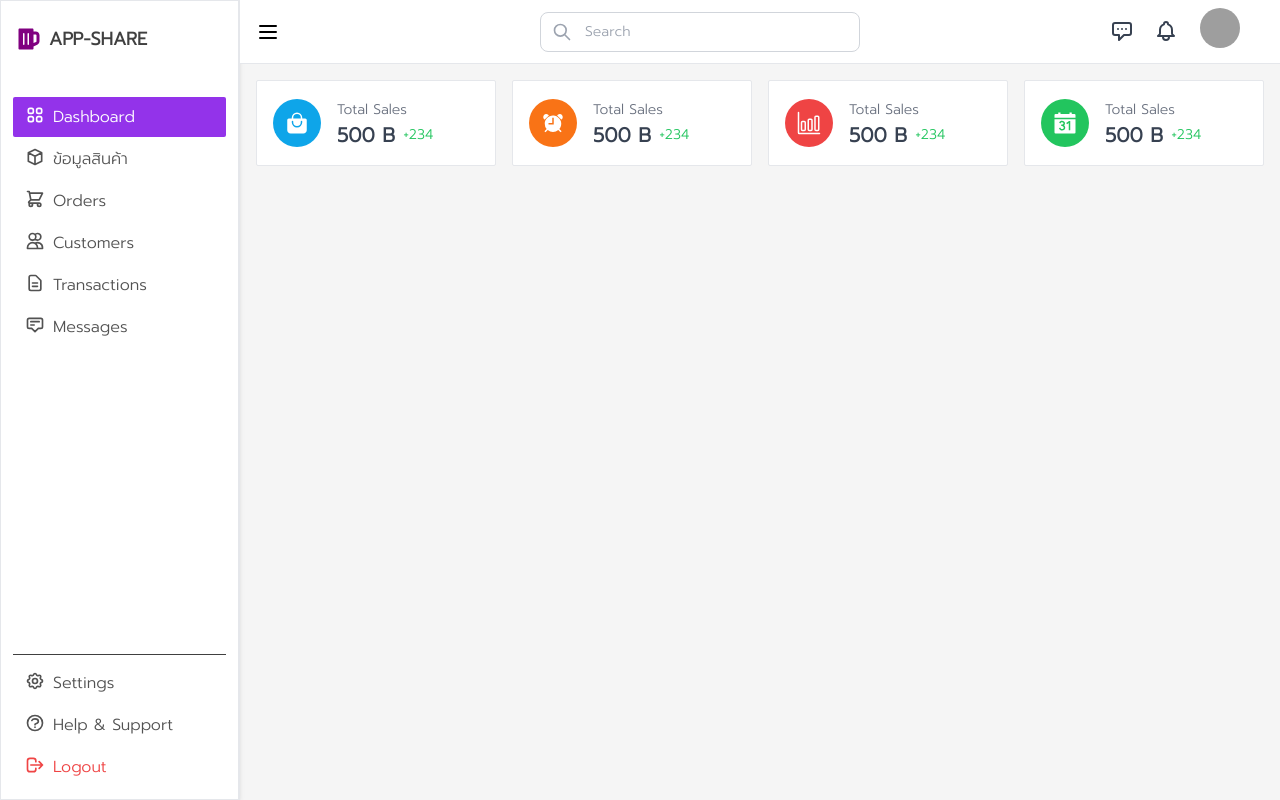
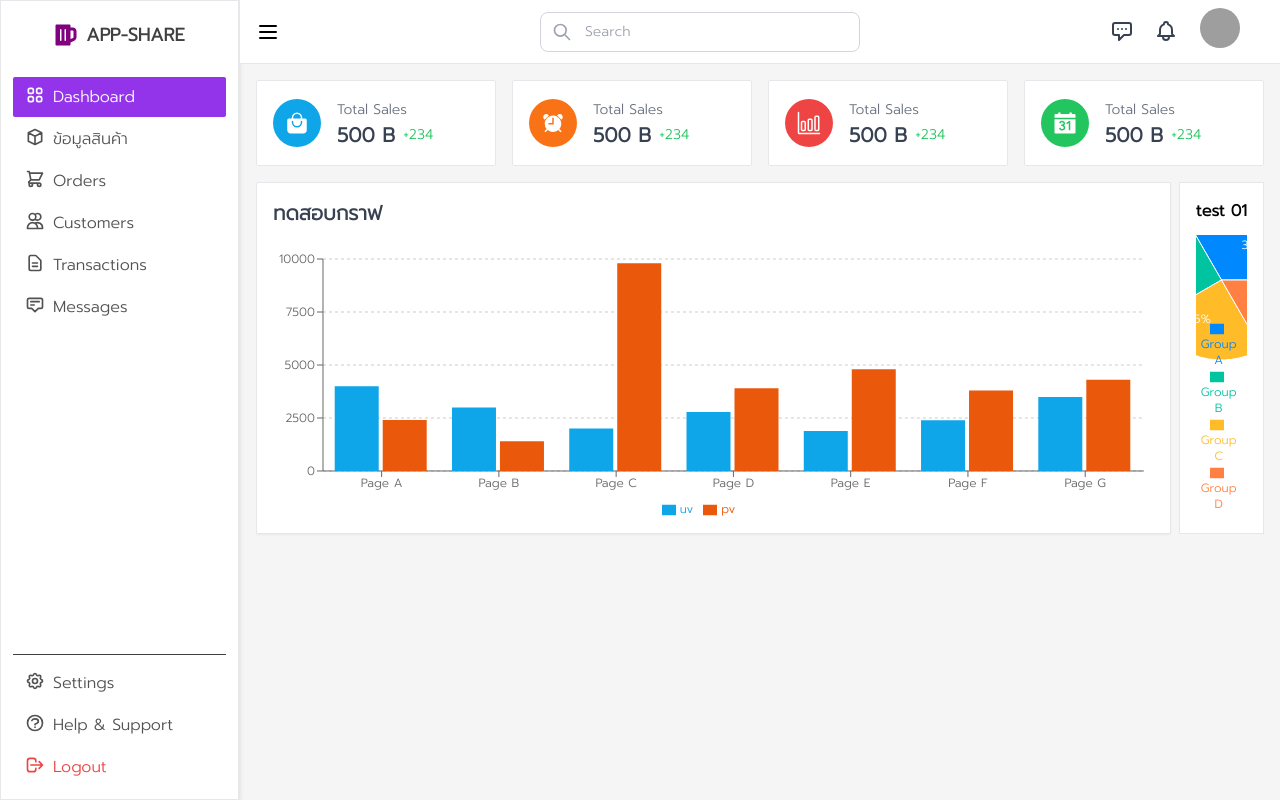
Before and after one commit to devsriwararak/app-share, a React (Vite) app: page / in a window 1280 px wide. Built offline with nearby package versions, Linux system fonts and the light colour scheme; grey boxes are pictures that could not be loaded.

Commit message:
31-10-2566-v-2

```diff
--- a/package.json
+++ b/package.json
@@ -15,7 +15,8 @@
     "react": "^18.2.0",
     "react-dom": "^18.2.0",
     "react-icons": "^4.11.0",
-    "react-router-dom": "^6.17.0"
+    "react-router-dom": "^6.17.0",
+    "recharts": "^2.9.1"
   },
   "devDependencies": {
     "@types/react": "^18.2.15",
--- a/src/components/shard/Layout.jsx
+++ b/src/components/shard/Layout.jsx
@@ -17,11 +17,11 @@ const Layout = () => {
   },[])
 
   return (
-    <div className="flex flex-row bg-neutral-100 h-screen w-screen  overflow-hidden">
+    <div className="flex flex-row bg-neutral-100 h-screen w-screen overflow-hidden  ">
       <Sidebar openSidebar={openSidebar} setOpenSideBar={setOpenSideBar} />
       <div className="flex-1">
         <Header setOpenSideBar={setOpenSideBar} openSidebar={openSidebar} />
-        <div className="p-4">
+        <div className="p-4 container mx-auto">
           <div>{<Outlet />}</div>
         </div>
       </div>
--- a/src/components/shard/Sidebar.jsx
+++ b/src/components/shard/Sidebar.jsx
@@ -19,12 +19,12 @@ const Sidebar = ({openSidebar, setOpenSideBar}) => {
   return (
     <div className={openSidebar ? "flex flex-col bg-white  md:w-60 p-3 text-white shadow-md border border-r-2  " : "hidden"}  >
 
-      <div className="flex items-center gap-2 px-1 py-3 ">
+      <div className="flex items-center gap-2 px-1 py-2 justify-center ">
         <FaBeer fontSize={24} color="purple" />
         <span className="text-neutral-700 font-bold text-lg">APP-SHARE</span>
       </div>
 
-      <div className="flex-1 py-8 flex flex-col gap-0.5">
+      <div className="flex-1 py-5 flex flex-col gap-0.5">
         {DASHBOARD_SIDEBAR_LINKS.map((item) => (
           <SidebarLink key={item.key} item={item}  >
             {item.label}
--- a/src/index.css
+++ b/src/index.css
@@ -2,7 +2,6 @@
 @tailwind components;
 @tailwind utilities;
 
-@import url('https://fonts.googleapis.com/css2?family=Prompt:wght@300&display=swap');
 
  body {
    font-family: 'Prompt', sans-serif !important;
--- /dev/null
+++ b/src/pages/Dashboards/BuyerProfileChart.jsx
@@ -0,0 +1,54 @@
+import React from 'react'
+import { Cell, Legend, Pie, PieChart, ResponsiveContainer } from 'recharts';
+const data = [
+    { name: 'Group A', value: 400 },
+    { name: 'Group B', value: 300 },
+    { name: 'Group C', value: 300 },
+    { name: 'Group D', value: 200 },
+  ];
+const RADIAN = Math.PI / 180
+const COLORS = ['#0088FE', '#00C49F', '#FFBB28', '#FF8042'];
+
+const renderCustomizedLabel = ({ cx, cy, midAngle, innerRadius, outerRadius, percent, index }) => {
+    const radius = innerRadius + (outerRadius - innerRadius) * 0.5;
+    const x = cx + radius * Math.cos(-midAngle * RADIAN);
+    const y = cy + radius * Math.sin(-midAngle * RADIAN);
+
+    return (
+      <text x={x} y={y} fill="white" textAnchor={x > cx ? 'start' : 'end'} dominantBaseline="central">
+        {`${(percent * 100).toFixed(0)}%`}
+      </text>
+    );
+  };
+
+const BuyerProfileChart = () => {
+  return (
+    <div className='bg-white mt-4 border border-gray-200  w-50 h-[22rem] p-4 flex flex-col '>
+        <strong>test 01</strong>
+        <div className='w-full   mt-3 flex-1 text-xs '>
+        <ResponsiveContainer width="100%" height="100%">
+        <PieChart width={400} height={400}>
+          <Pie
+            data={data}
+            cx="50%"
+            cy="50%"
+            labelLine={false}
+            label={renderCustomizedLabel}
+            outerRadius={80}
+            fill="#8884d8"
+            dataKey="value"
+          >
+            {data.map((entry, index) => (
+              <Cell key={`cell-${index}`} fill={COLORS[index % COLORS.length]} />
+            ))}
+          </Pie>
+          <Legend/>
+        </PieChart>
+      </ResponsiveContainer>
+        </div>
+
+    </div>
+  )
+}
+
+export default BuyerProfileChart
--- a/src/pages/Dashboards/Dashboard.jsx
+++ b/src/pages/Dashboards/Dashboard.jsx
@@ -1,12 +1,23 @@
 import React from "react";
 import { Link } from "react-router-dom";
 import DashboardStartGrid from "./DashboardStartGrid";
+import TransactionChart from "./TransactionChart";
+import BuyerProfileChart from "./BuyerProfileChart";
 
 const Dashboard = () => {
   return (
-    <div className="flex gap-4">
-      <DashboardStartGrid/>
-    </div>
+    <>
+      <div className="h-screen overflow-scroll">
+        <div className="flex gap-4 w-full">
+          <DashboardStartGrid />
+        </div>
+
+        <div className=" flex flex-col md:flex-row lg:flex-row gap-2 w-full container mx-auto justify-center">
+          <TransactionChart />
+          <BuyerProfileChart />
+        </div>
+      </div>
+    </>
   );
 };
 
--- /dev/null
+++ b/src/pages/Dashboards/TransactionChart.jsx
@@ -0,0 +1,79 @@
+import React from "react";
+import { Bar, BarChart, CartesianGrid, Legend, ResponsiveContainer, Tooltip, XAxis, YAxis } from "recharts";
+
+const TransactionChart = () => {
+  const data = [
+    {
+      name: "Page A",
+      uv: 4000,
+      pv: 2400,
+      amt: 2400,
+    },
+    {
+      name: "Page B",
+      uv: 3000,
+      pv: 1398,
+      amt: 2210,
+    },
+    {
+      name: "Page C",
+      uv: 2000,
+      pv: 9800,
+      amt: 2290,
+    },
+    {
+      name: "Page D",
+      uv: 2780,
+      pv: 3908,
+      amt: 2000,
+    },
+    {
+      name: "Page E",
+      uv: 1890,
+      pv: 4800,
+      amt: 2181,
+    },
+    {
+      name: "Page F",
+      uv: 2390,
+      pv: 3800,
+      amt: 2500,
+    },
+    {
+      name: "Page G",
+      uv: 3490,
+      pv: 4300,
+      amt: 2100,
+    },
+  ];
+  return (
+<div className="w-60 overflow-x-scroll h-[22rem] bg-white p-4 rounded-sm flex flex-col flex-1 mt-4 border border-gray-200 shadow-sm ">
+    <strong className="text-gray-700 text-xl ">ทดสอบกราฟ</strong>
+<div className="w-full mt-3 flex-1 text-xs">
+      <ResponsiveContainer width="100%" height="100%">
+        <BarChart
+          width={500}
+          height={300}
+          data={data}
+          margin={{
+            top: 20,
+            right: 10,
+            left: -10,
+            bottom: 0,
+          }}
+        >
+            <CartesianGrid strokeDasharray="3 3 0 0" vertical={false} />
+            <XAxis dataKey="name"/>
+            <YAxis />
+            <Tooltip/>
+            <Legend/>
+            <Bar dataKey="uv" fill="#0ea5e9"/>
+            <Bar dataKey="pv" fill="#ea580c"/>
+        </BarChart>
+      </ResponsiveContainer>
+    </div>
+</div>
+  );
+};
+
+export default TransactionChart;
```
Also changed, not shown: 1 other file (tests, documents, lock files or other folders).
